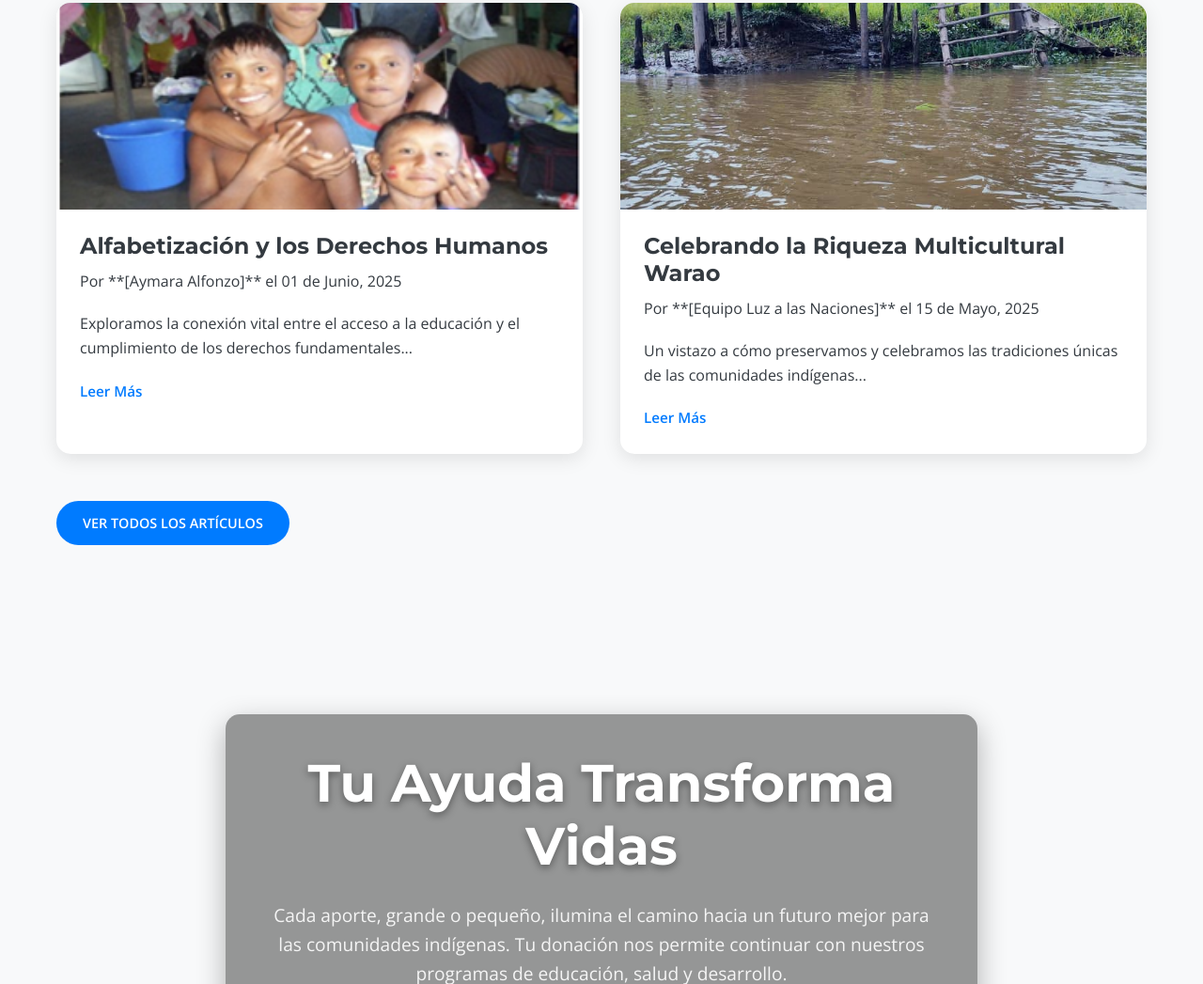
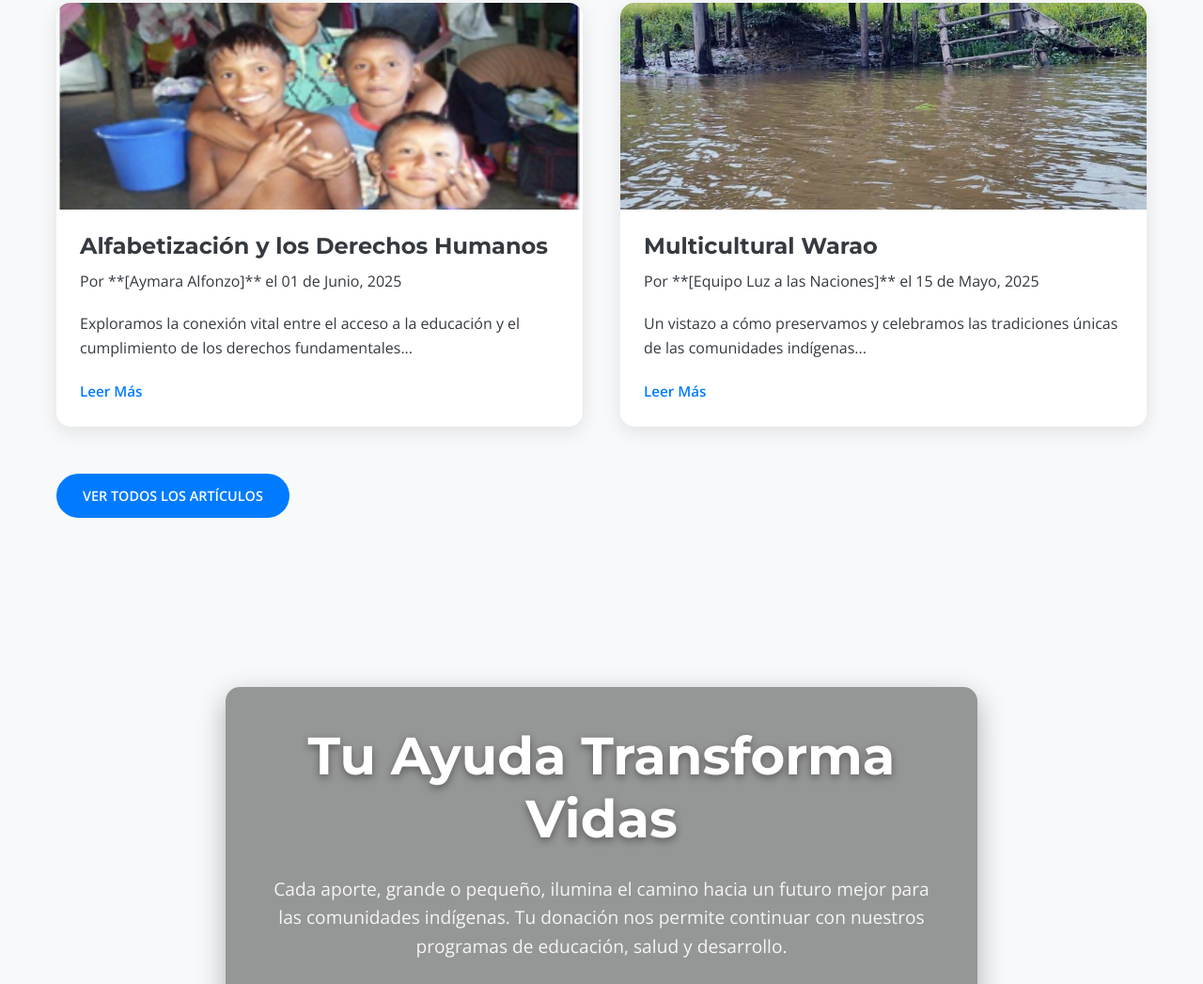
Before and after one commit to Dailinis/FUNDI, a plain HTML site: page index.html in a window 1280 px wide. Shown: the part 2568-3615 px from the top of the page at 94% size. Drawn offline with nearby package versions, Linux system fonts and the light colour scheme; a script that the page names is missing.

Commit message:
Update index.html

```diff
--- a/index.html
+++ b/index.html
@@ -149,7 +149,7 @@
                 <article class="blog-post animate-on-scroll fade-in-up" style="animation-delay: 0.1s;">
                     <img src="img/IMG-20250513-WA0023.jpg" alt="Celebración multicultural">
                     <div class="post-content">
-                        <h3><a href="blog-articulo-ejemplo-2.html">Celebrando la Riqueza Multicultural Warao</a></h3>
+                        <h3><a href="blog-articulo-ejemplo-2.html"> Multicultural Warao</a></h3>
                         <p class="post-meta">Por **[Equipo Luz a las Naciones]** el 15 de Mayo, 2025</p>
                         <p>Un vistazo a cómo preservamos y celebramos las tradiciones únicas de las comunidades indígenas...</p>
                         <a href="blog-articulo-ejemplo-2.html" class="read-more">Leer Más</a>
```
